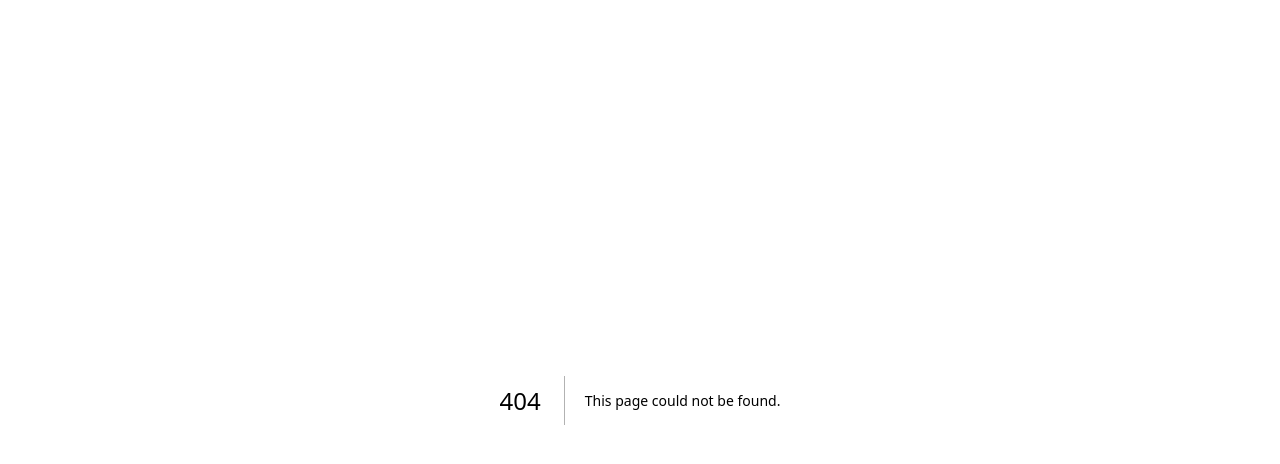
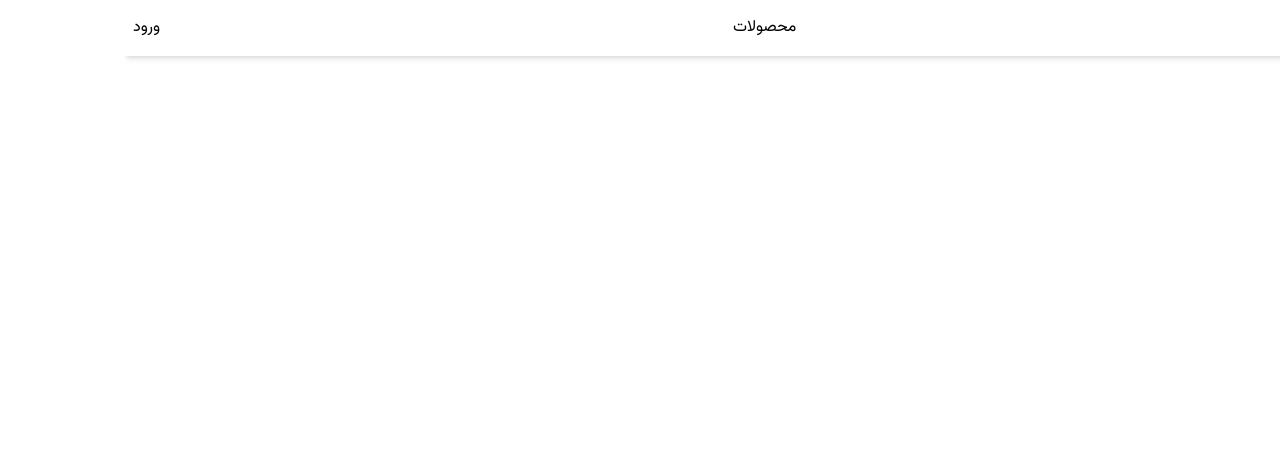
Before and after one commit to erfanmoulaee/Next-shop-admin, a Next.js app: page /auth in a window 1280 px wide. Before the commit this address had no page. Shown: the top 464 px of the page. Built offline with nearby package versions, Linux system fonts and the light colour scheme.

Commit message:
create app layout

```diff
--- /dev/null
+++ b/src/app/Header.jsx
@@ -0,0 +1,29 @@
+import Link from "next/link";
+
+function Header() {
+  return (
+    <header className="shadow-md mb-10">
+      <nav>
+        <ul className="flex items-center justify-between p-2 container xl:max-w-screen-xl mx-auto">
+          <li>
+            <Link className="block py-2" href="/">
+              خانه
+            </Link>
+          </li>
+          <li>
+            <Link className="block py-2" href="/products">
+              محصولات
+            </Link>
+          </li>
+          <li>
+            <Link className="block py-2" href="/auth">
+              ورود
+            </Link>
+          </li>
+        </ul>
+      </nav>
+    </header>
+  );
+}
+
+export default Header;
--- /dev/null
+++ b/src/app/auth/page.jsx
@@ -0,0 +1,5 @@
+function AuthPage() {
+  return <div>AuthPage</div>;
+}
+
+export default AuthPage;
--- a/src/app/globals.css
+++ b/src/app/globals.css
@@ -12,8 +12,12 @@
   }
 }
 
+html,
 body {
-  background: var(--background);
-  color: var(--foreground);
+  padding: 0;
+  margin: 0;
   font-family: var(--font-vazir);
+  min-height: 100vh;
+  user-select: none;
+  background-color: var(--background-app-rgb);
 }
--- a/src/app/layout.js
+++ b/src/app/layout.jsx
@@ -1,5 +1,6 @@
 import vazirFont from "@/constants/localFont";
 import "./globals.css";
+import Header from "./Header";
 
 export const metadata = {
   title: "Next Shop Panel",
@@ -8,8 +9,11 @@ export const metadata = {
 
 export default function RootLayout({ children }) {
   return (
-    <html lang="fa">
-      <body className={`${vazirFont.variable} font-sans`}>{children}</body>
+    <html lang="fa" dir="rtl">
+      <body className={`${vazirFont.variable} font-sans min-h-screen `}>
+        <Header />
+        <div className="container xl:max-w-screen-xl mx-auto">{children}</div>
+      </body>
     </html>
   );
 }
--- a/src/app/page.js
+++ /dev/null
@@ -1,3 +0,0 @@
-export default function Home() {
-  return <div className="bg-amber-400">hello</div>;
-}
--- /dev/null
+++ b/src/app/page.jsx
@@ -0,0 +1,3 @@
+export default function Home() {
+  return <main className="text-3xl">صفحه خانه</main>;
+}
```
